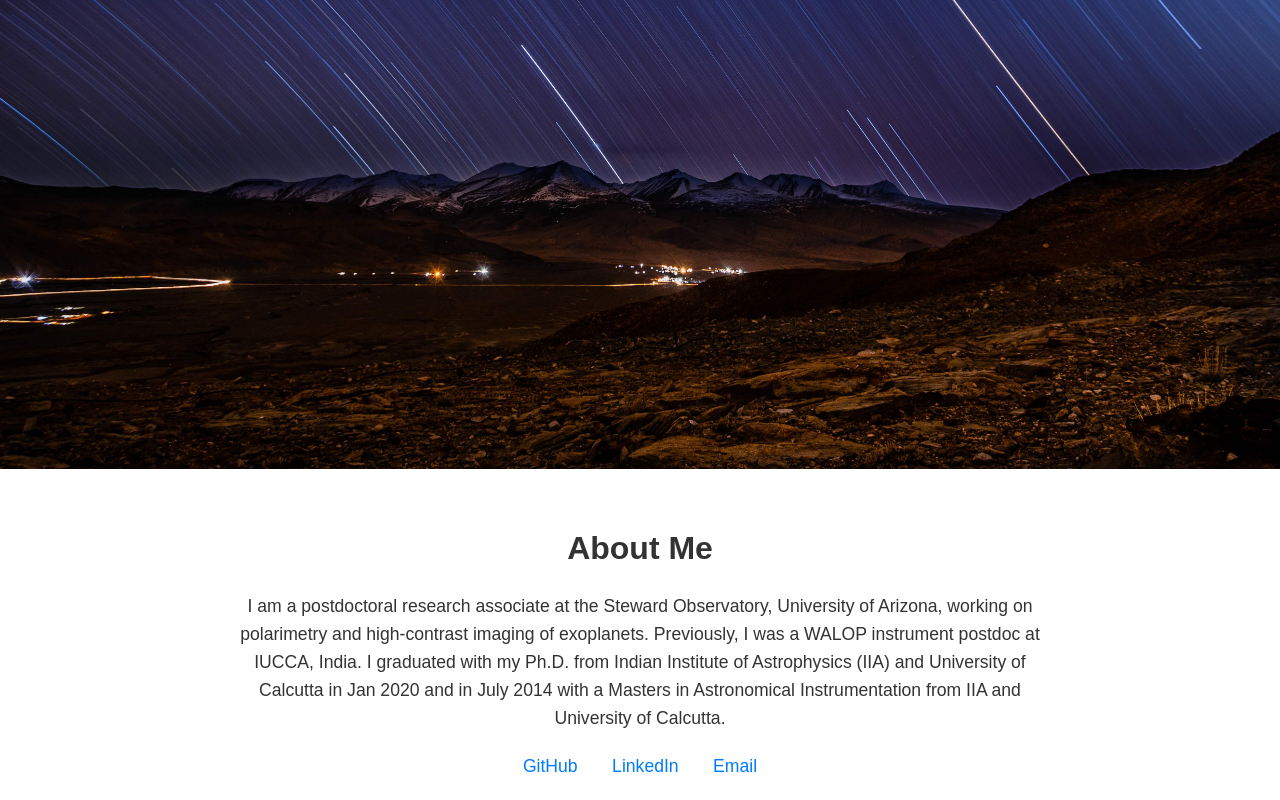
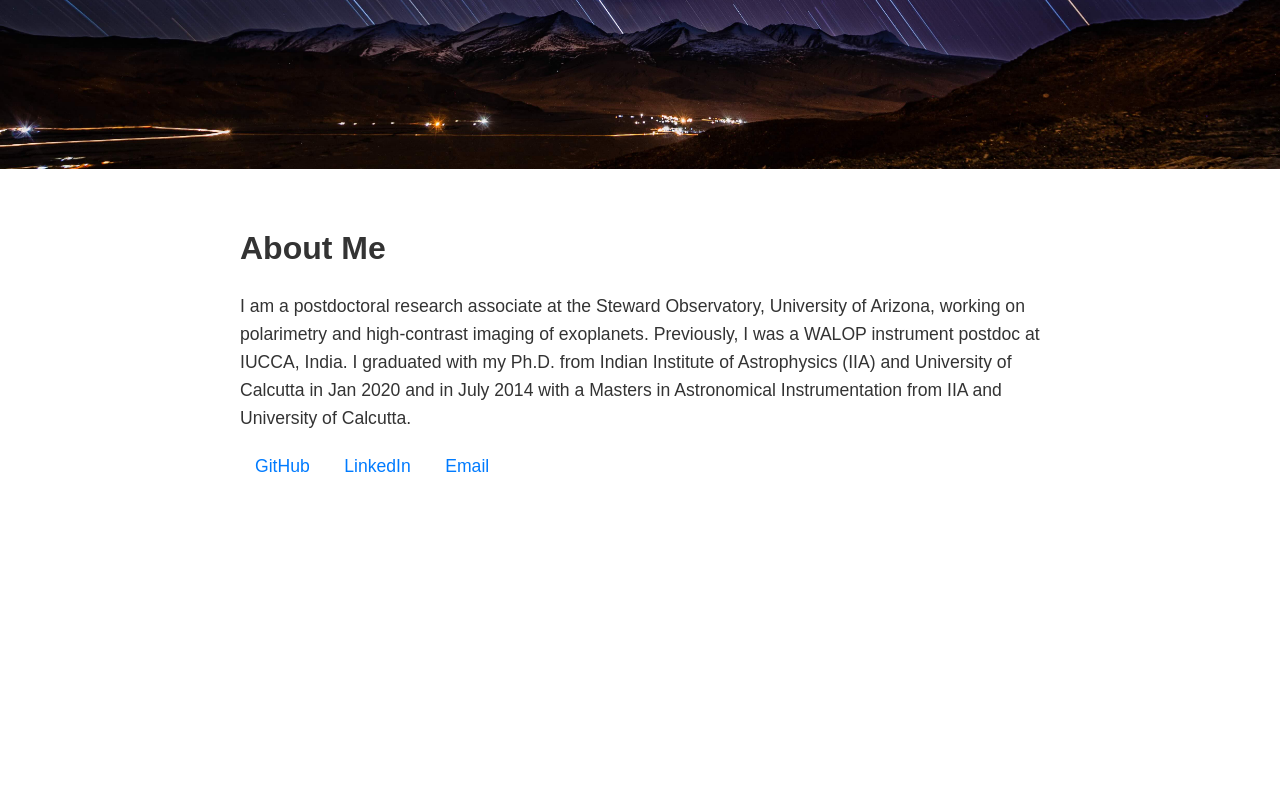
Before and after one commit to ramya-anche/ramya-anche.github.io, a plain HTML site: page index.html in a window 1280 px wide. Shown: the part 487-1287 px from the top of the page. After the commit the page ends 987 px from the top, so only its background shows below. Drawn offline with Linux system fonts and the light colour scheme.

Commit message:
Update index.html

```diff
--- a/index.html
+++ b/index.html
@@ -47,7 +47,7 @@
         /* Cover Image */
         .cover-image {
             width: 100%;
-            height: 800px;
+            height: 500px;
             object-fit: cover;
         }
         /* Main Content */
@@ -55,7 +55,7 @@
             max-width: 800px;
             margin: 0 auto;
             padding: 20px;
-            text-align: center;
+            text-align: left;
         }
         .content h2 {
             font-size: 2em;
```
